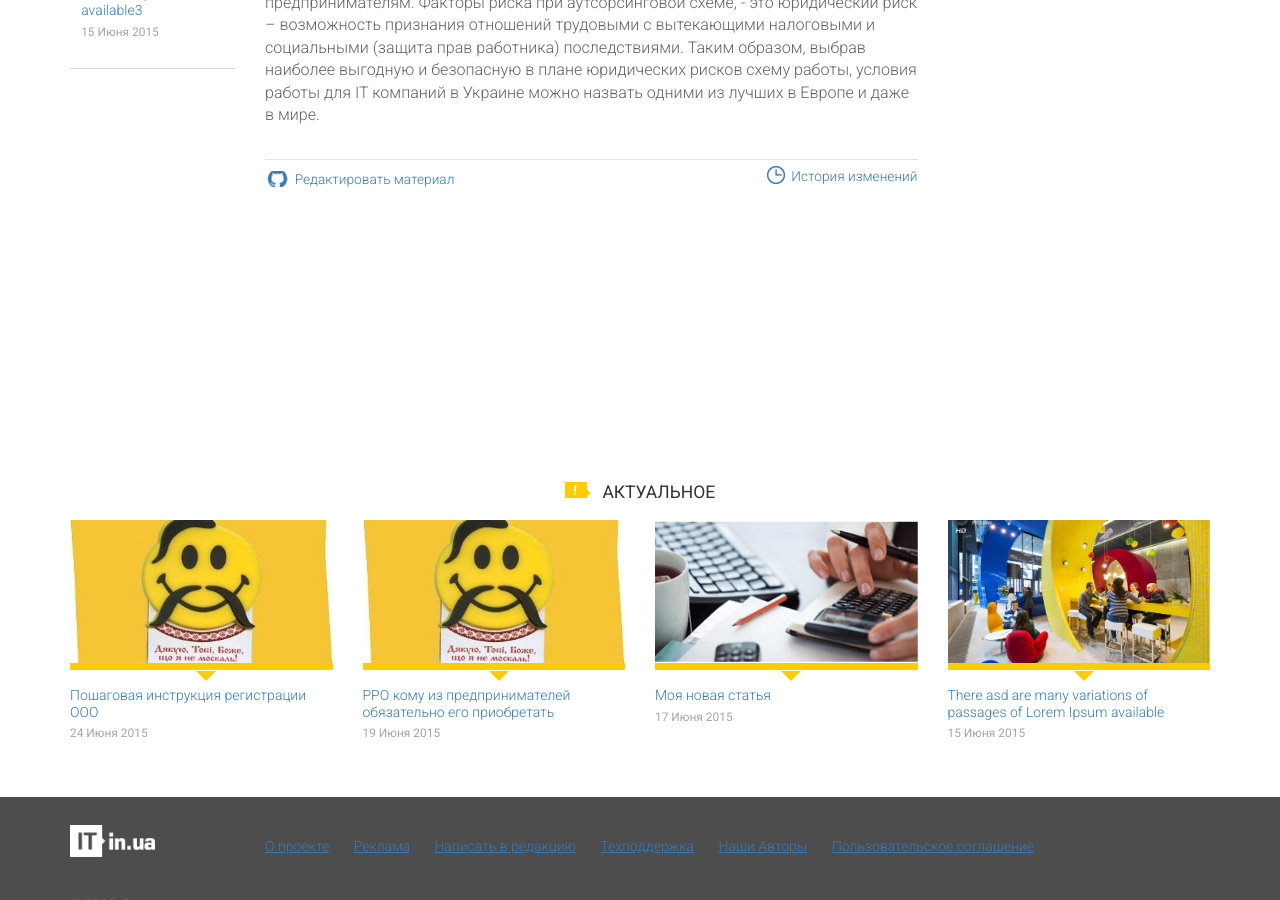
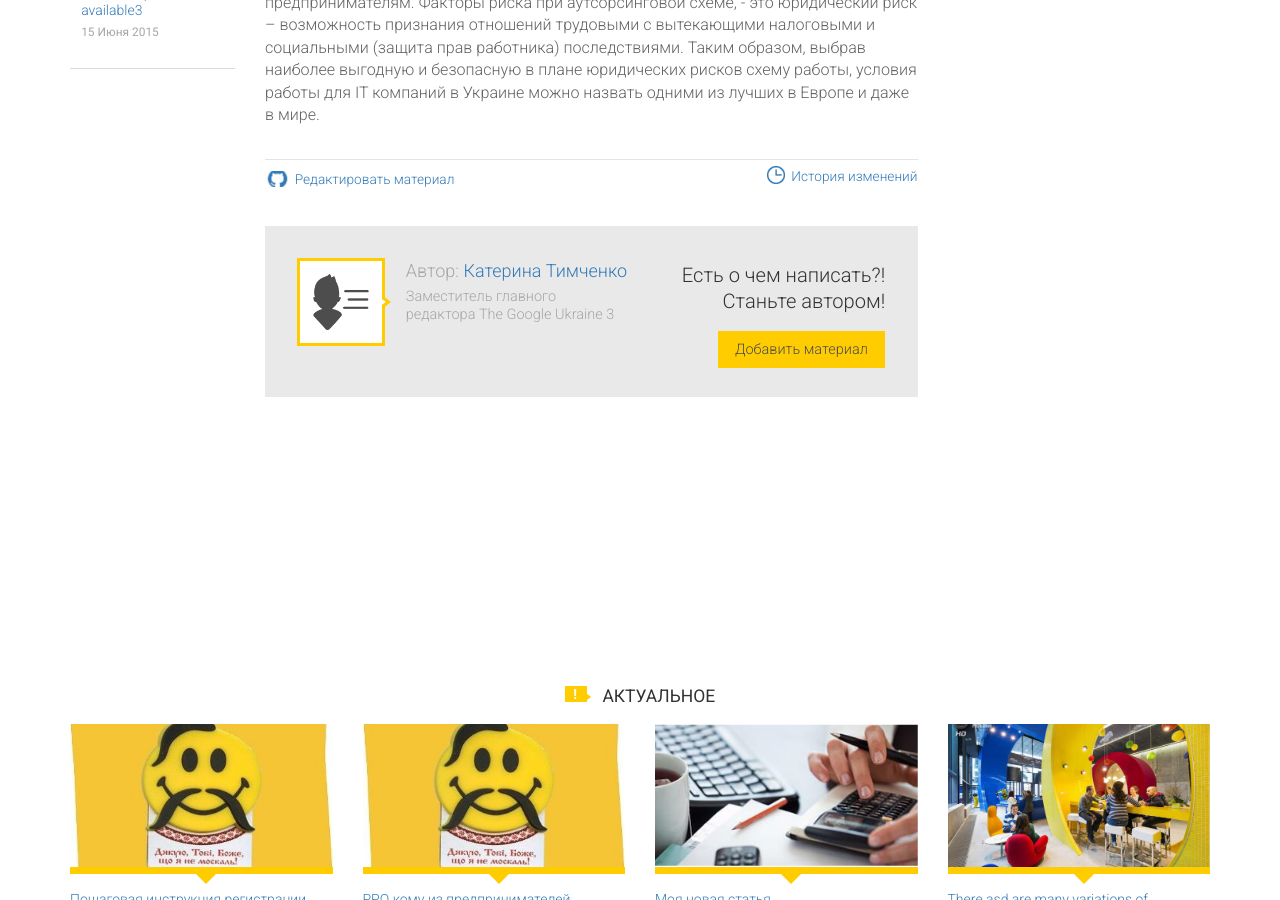
Before and after one commit to itinua/itinua.github.io, a Jekyll site: the page built from _posts/[a2] Огранизация бизнесса в Украине/2015-06-24-optimalnie-biznes-shemi-raboti-it-kompanii-v-ukraine.md, in a window 1280 px wide and 900 px high, scrolled down 1108 px. Built offline with Jekyll 4.4.1, drawn with Linux system fonts in a browser that asks for light colours; Markdown is read by kramdown in place of the engine named in the settings; comment, search, counter and statistics services are not loaded.

Commit message:
update авторы

```diff
--- a/_config.yml
+++ b/_config.yml
@@ -38,7 +38,13 @@ authors:
     image: IT-user.png
 
   katerina-timchenko:
-    name: Kaya Timchenko
+    name: Катерина Тимченко
     job: Заместитель главного редактора The Google Ukraine 3
     url: katerina-timchenko
     image: IT-user.png
+
+  katerina-britskaya:
+    name: Катерина Брицкая
+    job: Заместитель главного редактора The Google Ukraine 3
+    url: katerina-britskaya
+    image: IT-user.png
```
Also changed, not shown: _posts/[a2] Огранизация бизнесса в Украине/2015-06-24-optimalnie-biznes-shemi-raboti-it-kompanii-v-ukraine.md (+1 -1 lines), _posts/[a2] Огранизация бизнесса в Украине/2015-06-24-poshagovaya-registratsiya-ooo.md (+1 -1 lines), content/author/katerina-britskaya.md (added, +9 -0 lines).
